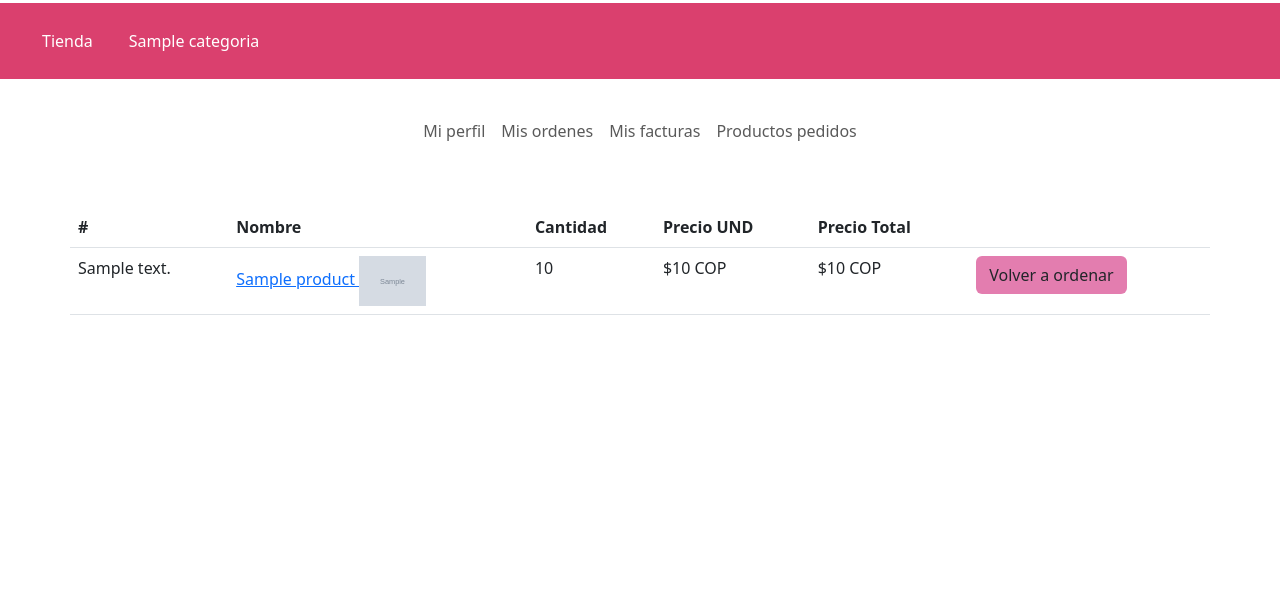
After one commit to Edwin-DEV-py/TopChoice_Cherry, a Django app: template TopChoice/templates/user/productos.html in a window 1280 px wide. The commit adds this page. Shown: the part 125-720 px from the top of the page. Run offline with Django 4.2, Linux system fonts and the light colour scheme; the template is opened without the code that fills it: most values are stand-ins (such as "Sample title", 1, 10 or a date in 2020); grey boxes marked "Sample" are stand-in pictures; some libraries are stand-ins or nearby versions; some web fonts are replaced.

Commit message:
el usuario puede ver los productos ordenados y volverlos a ordenar

```diff
--- a/TopChoice/Ordenes_compra/models.py
+++ b/TopChoice/Ordenes_compra/models.py
@@ -67,3 +67,6 @@ class Product_order(models.Model):
 
     def __str__(self):
         return self.product.product_name
+
+    def sub_total(self):
+        return self.product.price * self.quantity
--- a/TopChoice/Ordenes_compra/views.py
+++ b/TopChoice/Ordenes_compra/views.py
@@ -157,14 +157,16 @@ def order(request,total=0,quantity = 0):
 def complete(request):
     note = request.GET.get('order_note')
     transID = request.GET.get('payment_id')
-
     try:
         order = Order.objects.get(order_note=note, is_ordered=True)
         products = Product_order.objects.filter(order_id=order.order_id)
 
+
         subtotal = 0
         for i in products:
             subtotal += i.product_price*i.quantity
+
+
 
         payment = Payment.objects.get(payment_id=transID)
 
--- a/TopChoice/TopChoice/static/css/perfil.css
+++ b/TopChoice/TopChoice/static/css/perfil.css
@@ -5,3 +5,11 @@
     font-weight: bold;
     color: rgb(128, 247, 227) !important;
 }
+
+.boton_tienda{
+    background: #E37DAF;
+}
+
+.boton_tienda:hover{
+    background: #d66a9e;
+}
--- a/TopChoice/Usuario/urls.py
+++ b/TopChoice/Usuario/urls.py
@@ -15,4 +15,6 @@ urlpatterns = [
     path('excel/', views.excel, name='excel'),
     path('my_orders/',views.my_orders,name='my_orders'),
     path('change_password/',views.change_password,name='change_password'),
+    path('my_products/',views.products_shop,name='my_products'),
+    path('re_add/<int:product_id>/',views.re_add,name='re_add')
 ]
--- a/TopChoice/templates/tienda/carrito.html
+++ b/TopChoice/templates/tienda/carrito.html
@@ -110,7 +110,7 @@
                 <p>Descuento: {{ user.discount }}%</p>
                 {% endif %}
                 <hr>
-                <a href="./tienda.html" class="btn btn-light btn-block">Elegir mas productos</a>
+                <a href="{% url 'store' %}" class="btn btn-light btn-block">Elegir mas productos</a>
                 <a href="{% url 'shipping_address' %}" class="btn btn-primary btn-block boton_pagar" id="boton_pagar"> Pagar </a>
             </div>
             </div>
--- a/TopChoice/templates/tienda/completado.html
+++ b/TopChoice/templates/tienda/completado.html
@@ -71,7 +71,7 @@
                                                     {{products.product.product_name}}
                                                 </td>
                                                 <td class="text-center">{{ products.quantity }}</td>
-                                                <td class="text-center">$ {{products.product_price}} COP</td>
+                                                <td class="text-center">$ {{ products.sub_total }} COP</td>
                                             </tr>
                                             {% endfor %}
                                         </tbody>
--- a/TopChoice/templates/user/barra.html
+++ b/TopChoice/templates/user/barra.html
@@ -7,7 +7,7 @@
             <a class="nav-link {% if '/profile/' in request.path %} activo {% endif %}" href="{% url 'profile' %}">Mi perfil</a>
             <a class="nav-link {% if '/my_orders/' in request.path %} activo {% endif %}" href="{% url 'my_orders' %}">Mis ordenes</a>
             <a class="nav-link" href="#">Mis facturas</a>
-            <a class="nav-link" href="#">Productos pedidos</a>
+            <a class="nav-link {% if '/my_products/' in request.path %} activo {% endif %}" href="{% url 'my_products' %}">Productos pedidos</a>
         </div>
     </div>
 </div>
--- /dev/null
+++ b/TopChoice/templates/user/productos.html
@@ -0,0 +1,50 @@
+{% extends 'index.html' %}
+{% load static %}
+{% block head%}
+    <title>Mis ordenes</title>
+    <link rel="stylesheet" href="{% static 'css/perfil.css' %}">
+{% endblock %}
+{% block content %}
+{% include 'header.html' %}
+<br>
+<div class="container">
+    <div class="container d-flex justify-content-center align-items-center">
+        <div class="row">
+            {% include 'user/barra.html' %}
+        </div>
+    </div>
+    <br>
+    <div class="row">
+        <div class="col rounded ">
+            <br>
+            <div class="row">
+                <table class="table">
+                    <thead>
+                        <tr>
+                            <th scope="col">#</th>
+                            <th scope="col">Nombre</th>
+                            <th scope="col">Cantidad</th>
+                            <th scope="col">Precio UND</th>
+                            <th scope="col">Precio Total</th>
+                            <th scope="col"></th>
+                        </tr>
+                    </thead>
+                    <tbody>
+                        {% for products in products %}
+                        <tr>
+                            <td>{{ products.order.order_note}}</td>
+                            <td><a href="{{ products.product.get_url }}">{{ products.product.product_name}} <img src="{{ products.product.product_image_stock.url }}" style="max-height: 50px;" class="img-sm" alt="Responsive image"></a></td>
+                            <td>{{ products.quantity}}</td>
+                            <td>${{products.product_price}} COP</td>
+                            <td>${{ products.sub_total }} COP</td>
+                            <td><a href="{% url 'add' products.product.product_id %}" class="btn btn-block boton_tienda">Volver a ordenar</a></td>
+                        </tr>
+                        {% endfor %}
+                    </tbody>
+                </table>
+            </div>
+            <br>
+        </div>
+    </div>
+</div>
+{% endblock %}
```
Also changed, not shown: TopChoice/Usuario/views.py (+27 -0 lines).
